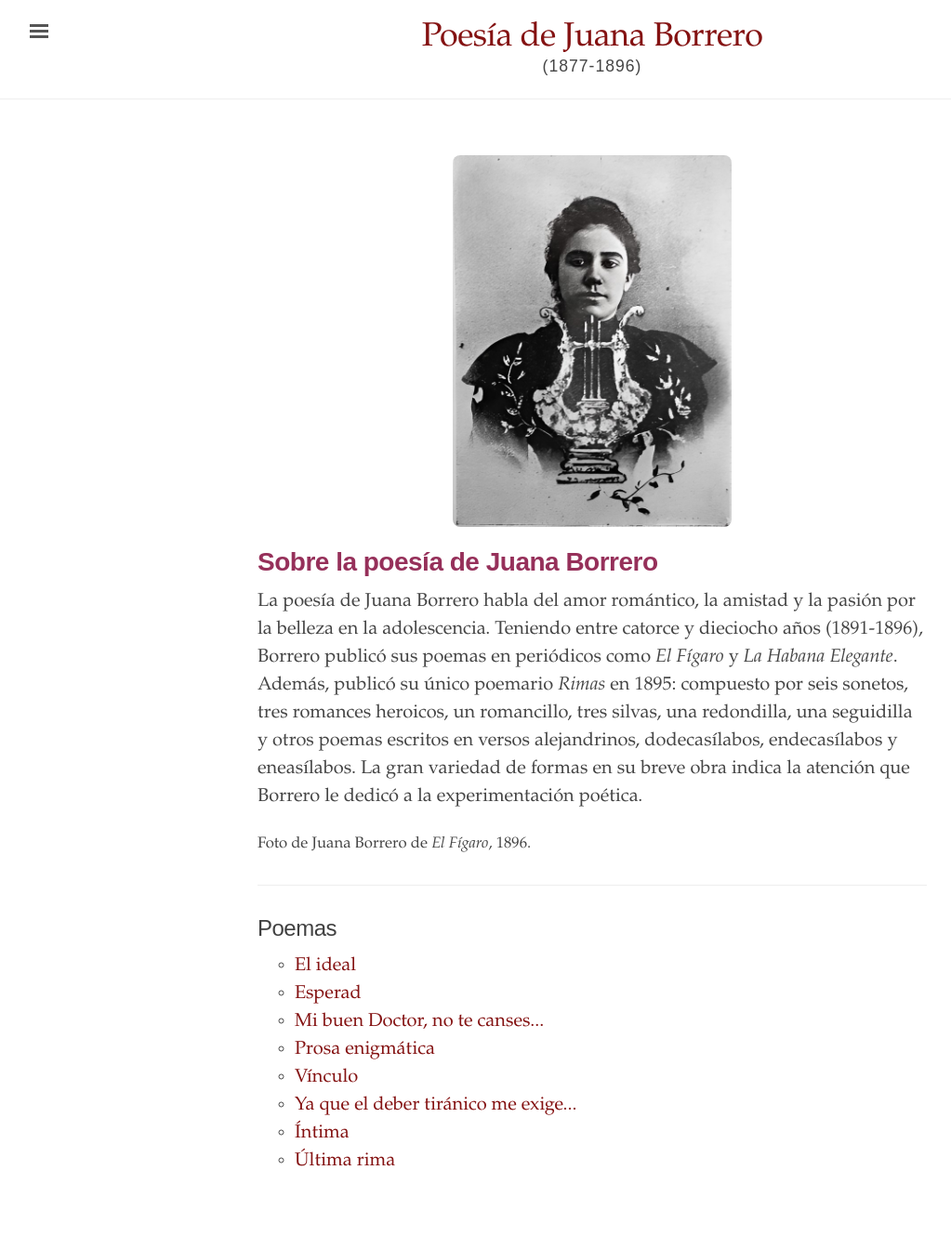
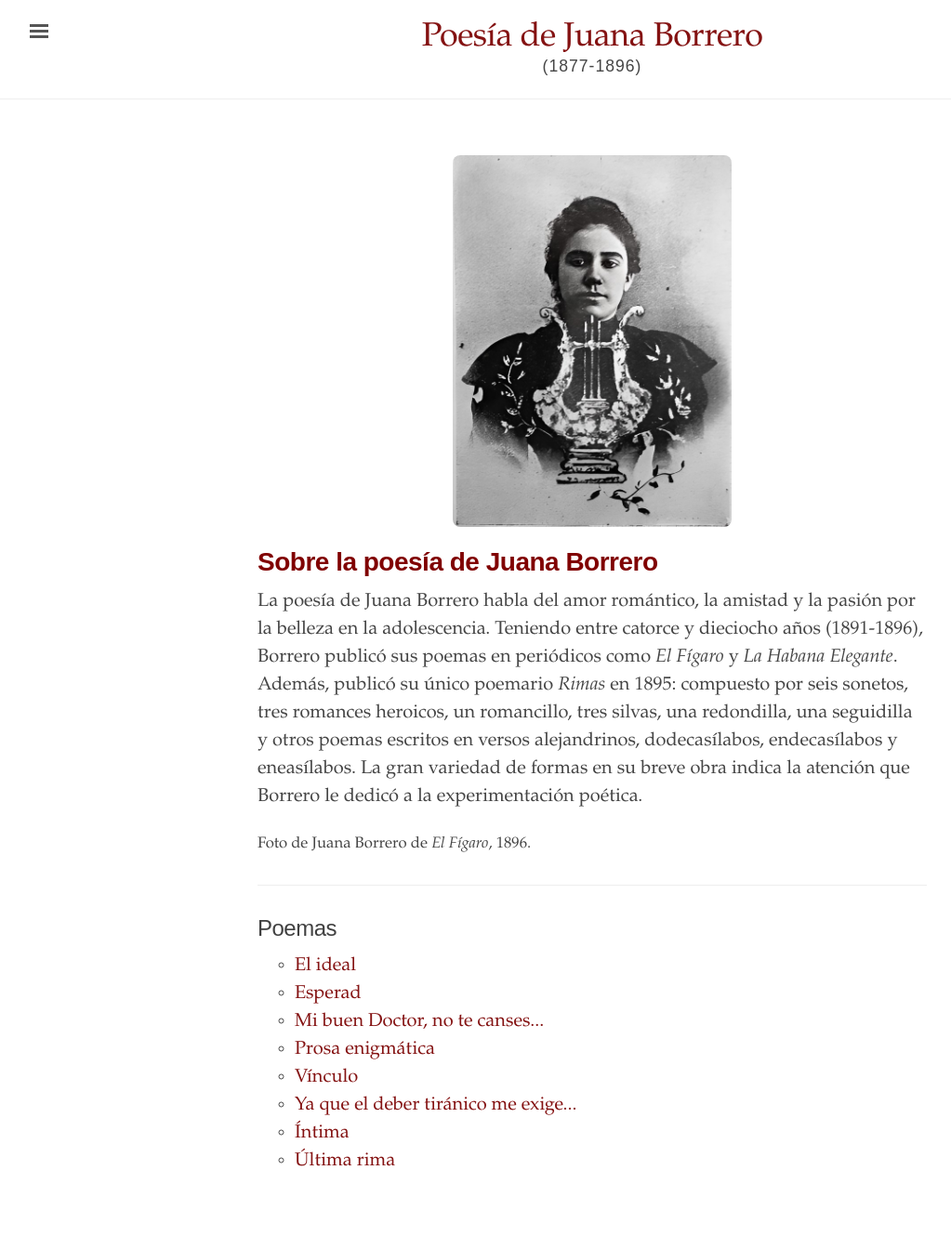
Before and after one commit to edicionesdereparto/juanaborrero, a Jekyll site: the page built from index.html, in a window 1280 px wide. Shown: the whole page at 93% size, without its empty margins (3-1026 px from the left). Built offline with Jekyll 4.4.1, drawn with Linux system fonts in a browser that asks for light colours.

Commit message:
Update index.html

```diff
--- a/index.html
+++ b/index.html
@@ -8,7 +8,7 @@ title: "Poemas de Juana Borrero"
 </head>
 <div class="introduction">
   <img src="{{ site.baseurl }}/assets/fotojb.jpg" alt="Juana Borrero" class="center" style="max-width: 300px; border-radius: 8px; margin: 20px auto; display: block;">
-  <h1 style="font-weight: bold; color: #96305A;">Sobre la poesía de Juana Borrero</h1>
+  <h1 style="font-weight: bold; color: #800000;">Sobre la poesía de Juana Borrero</h1>
 <body></body>
 <p>
 La poesía de Juana Borrero habla del amor romántico, la amistad y la pasión por la belleza en la adolescencia. Teniendo entre catorce y dieciocho años (1891-1896), Borrero publicó sus poemas en periódicos como <i>El Fígaro</i> y <i>La Habana Elegante</i>. Además, publicó su único poemario <i>Rimas</i> en 1895: compuesto por seis sonetos, tres romances heroicos, un romancillo, tres silvas, una redondilla, una seguidilla y otros poemas escritos en versos alejandrinos, dodecasílabos, endecasílabos y eneasílabos. La gran variedad de formas en su breve obra indica la atención que Borrero le dedicó a la experimentación poética.
```
